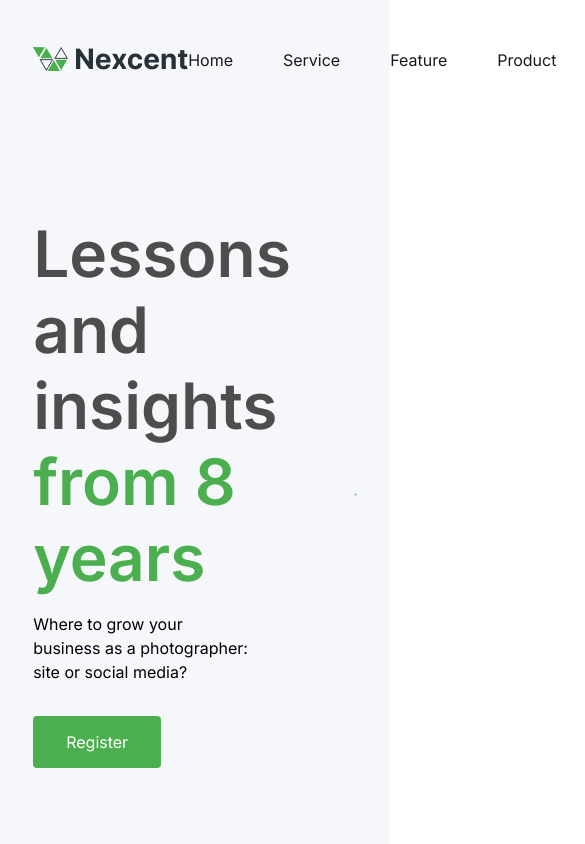
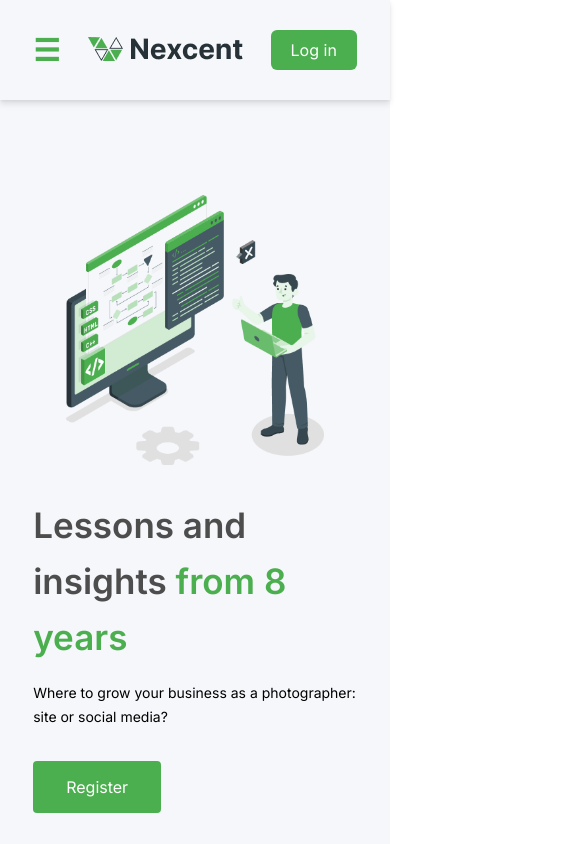
Before and after one commit to baxodirabdugafforov7/competitionFigma, a plain HTML site: page index.html in a window 390 px wide. Shown: the top 844 px of the page, 585 px wide, since content can reach past the window. Drawn offline with Linux system fonts and the light colour scheme.

Commit message:
responsive added

```diff
--- a/index.html
+++ b/index.html
@@ -26,9 +26,13 @@
 
     <nav>
       <div class="container">
+        <input type="checkbox" id="menu-toggle" />
+        <label for="menu-toggle" class="burger"> ☰ </label>
+
         <div class="top-logo">
           <img src="./icons/nav-header/nexcent-logo.png" alt="top-logo" />
         </div>
+
         <ul class="nav-links">
           <li><a href="">Home</a></li>
           <li><a href="">Service</a></li>
--- a/styles/navbar-header.css
+++ b/styles/navbar-header.css
@@ -1,10 +1,9 @@
 nav {
   background-color: var(--neutral-silver);
-
-  /* position: fixed;
+  position: fixed;
   width: 100%;
   top: 0;
-  */
+  box-shadow: 0 4px 6px rgba(0, 0, 0, 0.1), 0 1px 3px rgba(0, 0, 0, 0.06);
 }
 
 nav > .container {
@@ -13,6 +12,7 @@ nav > .container {
   align-items: center;
   padding-top: 3rem;
   padding-bottom: 3rem;
+  position: relative;
 }
 
 .nav-links {
@@ -46,6 +46,7 @@ header {
   background-color: var(--neutral-silver);
   padding-top: 9.6rem;
   padding-bottom: 9.6rem;
+  margin-top: 9.9rem;
 }
 
 .slide-item {
@@ -88,3 +89,66 @@ header {
     width: 100%;
   }
 }
+
+.burger {
+  display: none;
+  color: var(--primary-color);
+  font-weight: 900;
+}
+#menu-toggle {
+  display: none;
+}
+@media only screen and (max-width: 484px) {
+  .burger {
+    cursor: pointer;
+    display: block;
+    font-size: 3rem;
+  }
+
+  .nav-links {
+    flex-direction: column;
+    gap: 1rem;
+    box-shadow: rgba(100, 100, 111, 0.2) 0px 7px 29px 0px;
+    padding: 5px 10px;
+    transform: scaleY(0);
+    transform-origin: top;
+    transition: all 0.3s ease;
+    position: absolute;
+    top: 6rem;
+    left: -3rem;
+  }
+
+  #menu-toggle:checked ~ .nav-links {
+    transform: scaleY(1);
+  }
+  .nav-actions > button:nth-child(2) {
+    display: none;
+  }
+
+  .slide-item {
+    flex-direction: column-reverse;
+    gap: 3.2rem;
+  }
+  .header-left {
+    width: 100%;
+  }
+  .header-right {
+    width: 100%;
+    display: flex;
+    justify-content: center;
+    img {
+      width: 80%;
+    }
+  }
+
+  .hero-caption {
+    h1 {
+      font-size: 3.5rem;
+      line-height: 5.6rem;
+    }
+    P {
+      font-size: 1.4rem;
+      line-height: 2.4rem;
+    }
+  }
+}
```
